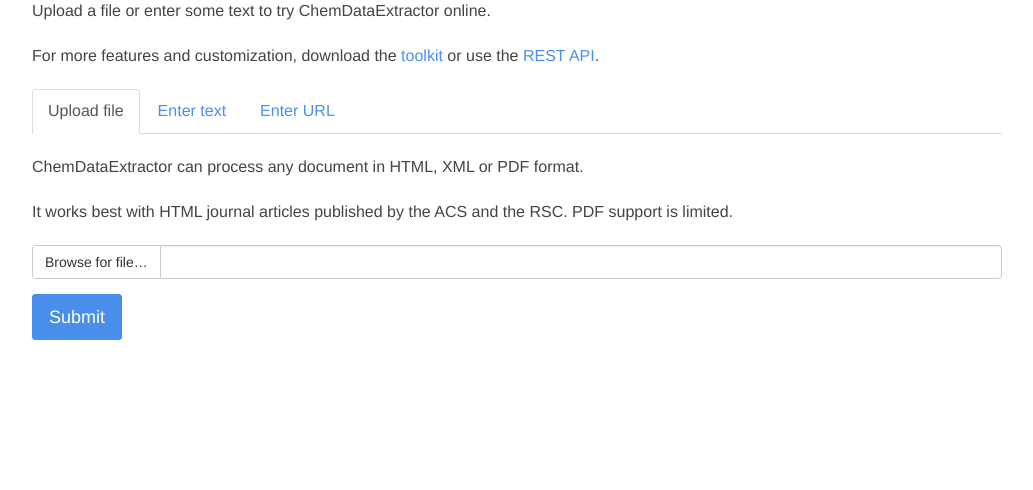
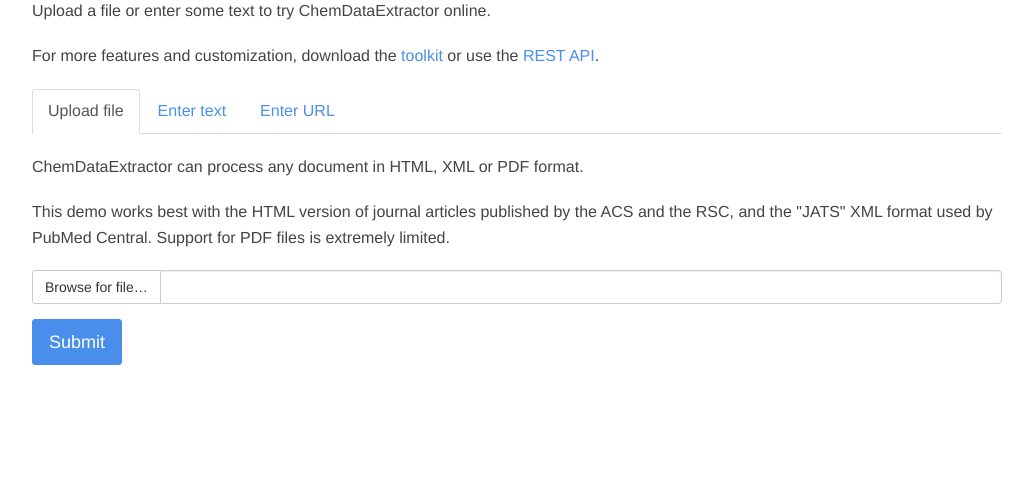
Before and after one commit to mcs07/cdeweb, a Flask app: page /demo in a window 1280 px wide. Shown: the part 179-669 px from the top of the page, without its empty margins (123-1156 px from the left). Run offline with Flask 2, Linux system fonts and the light colour scheme; some libraries are stand-ins or nearby versions.

Commit message:
Add more demo intro

```diff
--- a/cdeweb/templates/demo.html
+++ b/cdeweb/templates/demo.html
@@ -17,7 +17,7 @@
       <div class="tab-content">
         <div role="tabpanel" class="tab-pane active" id="tab-file">
           <p>ChemDataExtractor can process any document in HTML, XML or PDF format.</p>
-          <p>It works best with HTML journal articles published by the ACS and the RSC. PDF support is limited.</p>
+          <p>This demo works best with the HTML version of journal articles published by the ACS and the RSC, and the "JATS" XML format used by PubMed Central. Support for PDF files is extremely limited.</p>
           <form class="form" method="POST" enctype="multipart/form-data">
             <div class="form-group">
               <div class="input-group">
```
